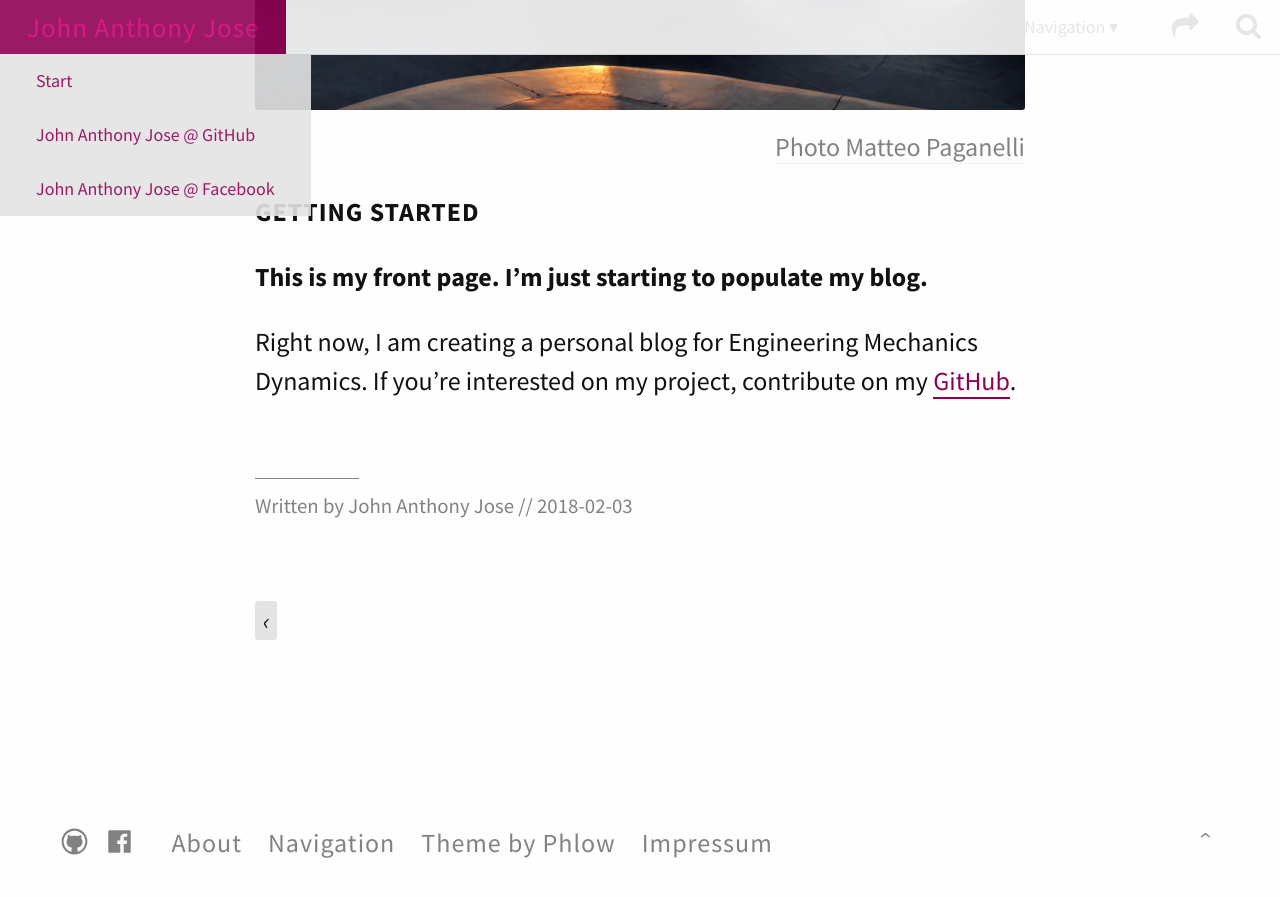
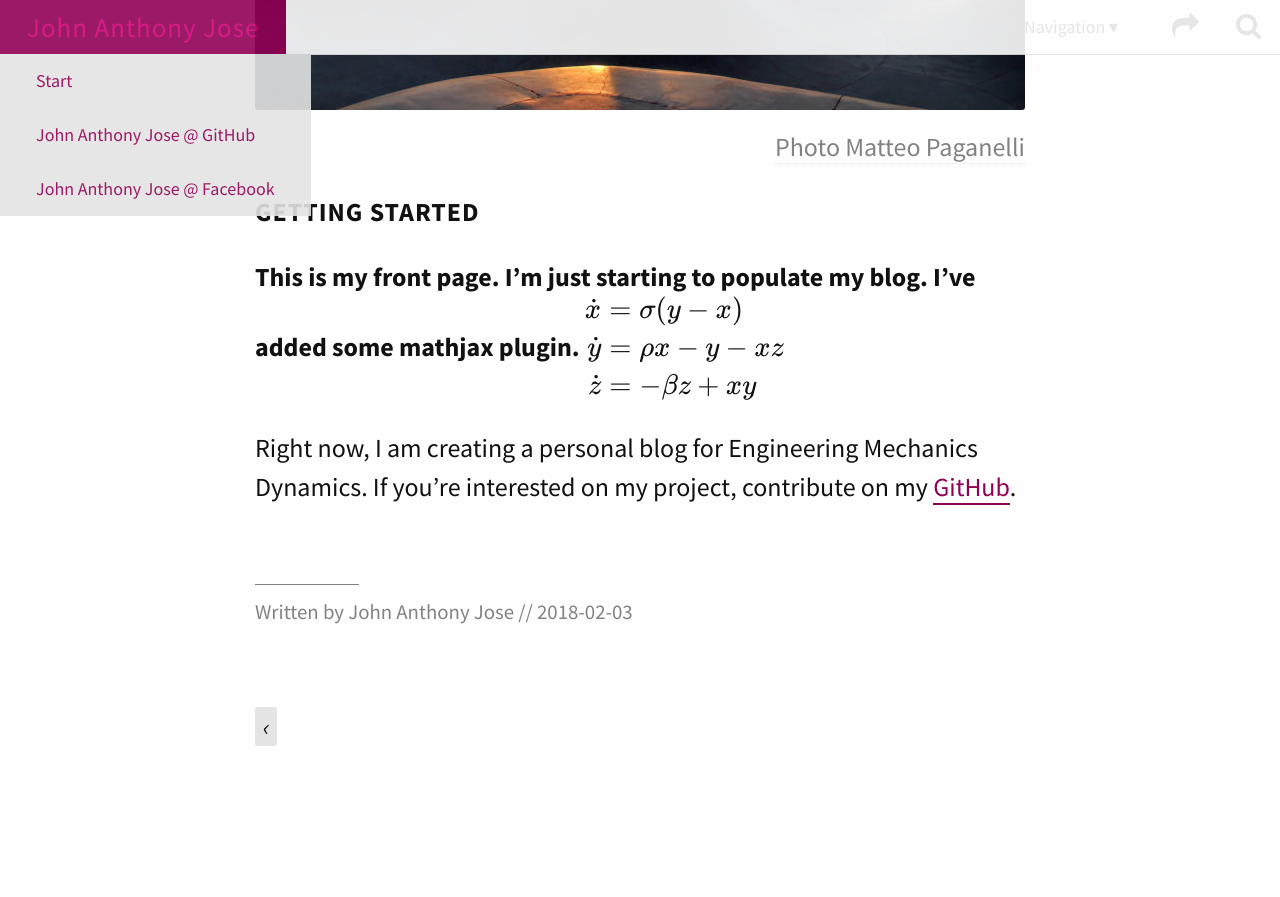
Before and after one commit to johnanthonyjose/johnanthonyjose.github.io, a Jekyll site: the page built from _posts/2018-02-03-getting-started.md, in a window 1280 px wide and 900 px high, scrolled down 453 px. Shown: the top 897 px of the window. Built offline with Jekyll 4.4.1, drawn with Linux system fonts in a browser that asks for light colours; formulas are drawn with MathJax 3.

Commit message:
Added MathJax Plugin

```diff
--- a/_includes/helper/_1_head.html
+++ b/_includes/helper/_1_head.html
@@ -22,6 +22,15 @@
   {% include helper/_favicon.html %}
 
   {% unless page.style == NULL %}<style type="text/css">{{ page.style }}</style>{% endunless %}
-
+  <script type="text/x-mathjax-config"> MathJax.Hub.Config({ TeX: { equationNumbers: { autoNumber: "all" } } }); </script>
+  <script type="text/x-mathjax-config">
+    MathJax.Hub.Config({
+      tex2jax: {
+        inlineMath: [ ['$','$'], ["\\(","\\)"] ],
+        processEscapes: true
+      }
+    });
+  </script>
+  <script src="https://cdn.mathjax.org/mathjax/latest/MathJax.js?config=TeX-AMS-MML_HTMLorMML" type="text/javascript"></script>
 </head>
 <body id="top-of-page" class="{{ page.format }}">
--- a/_posts/2018-02-03-getting-started.md
+++ b/_posts/2018-02-03-getting-started.md
@@ -3,7 +3,12 @@ image: 'photo-matteo-paganelli.jpg'
 caption: 'Photo Matteo Paganelli'
 caption_url: 'http://www.mpaga.it/'
 ---
-This is my front page. I'm just starting to populate my blog.
+This is my front page. I'm just starting to populate my blog. I've added some mathjax plugin.
+$$\begin{aligned}
+\dot{x} & = \sigma(y-x) \\
+\dot{y} & = \rho x - y - xz \\
+\dot{z} & = -\beta z + xy
+\end{aligned}$$
 <!--more-->
 
 Right now, I am creating a personal blog for Engineering Mechanics Dynamics. If you're interested on my project, contribute on my [GitHub](https://github.com/johnanthonyjose/johnanthonyjose).
```
